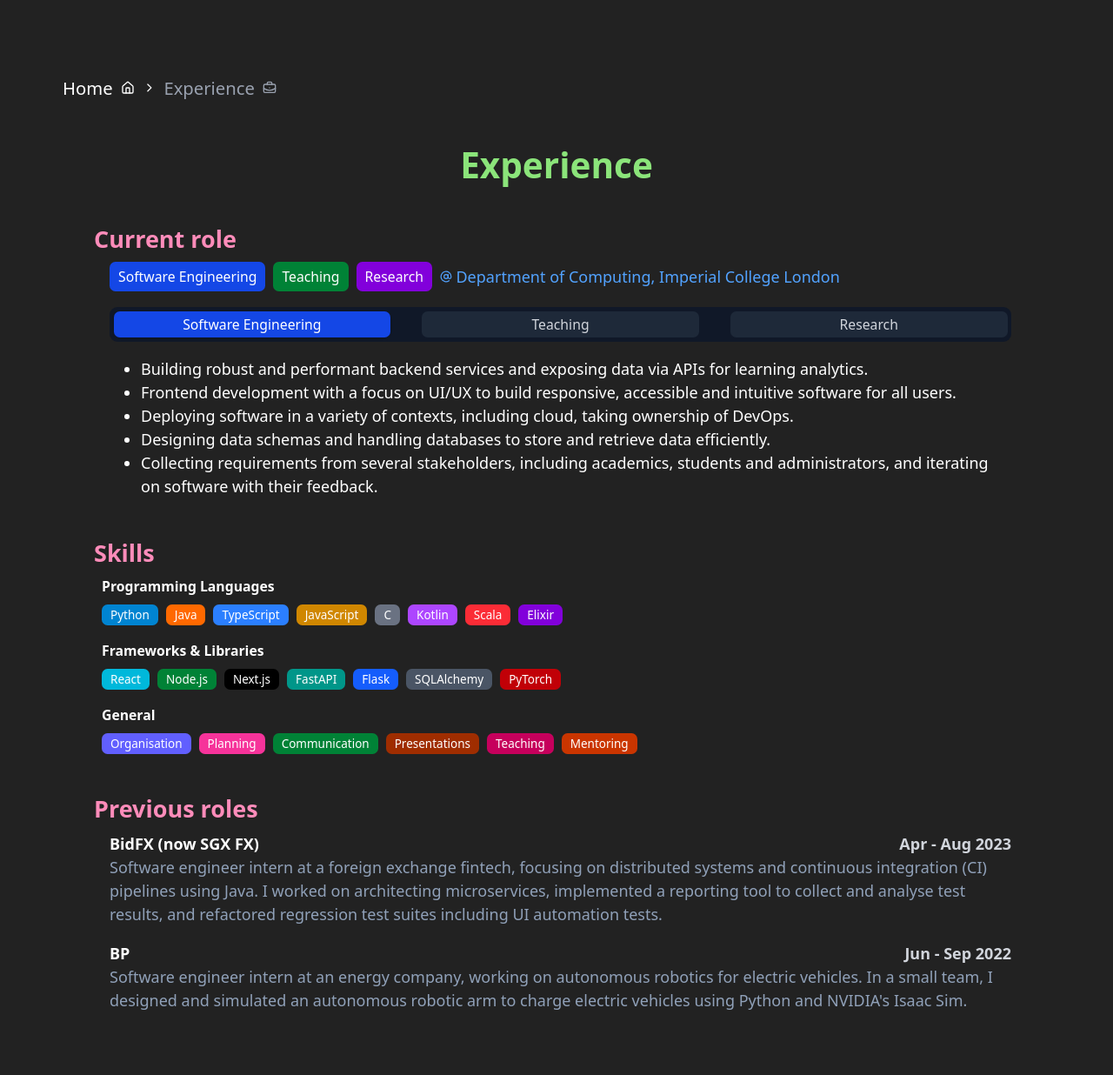
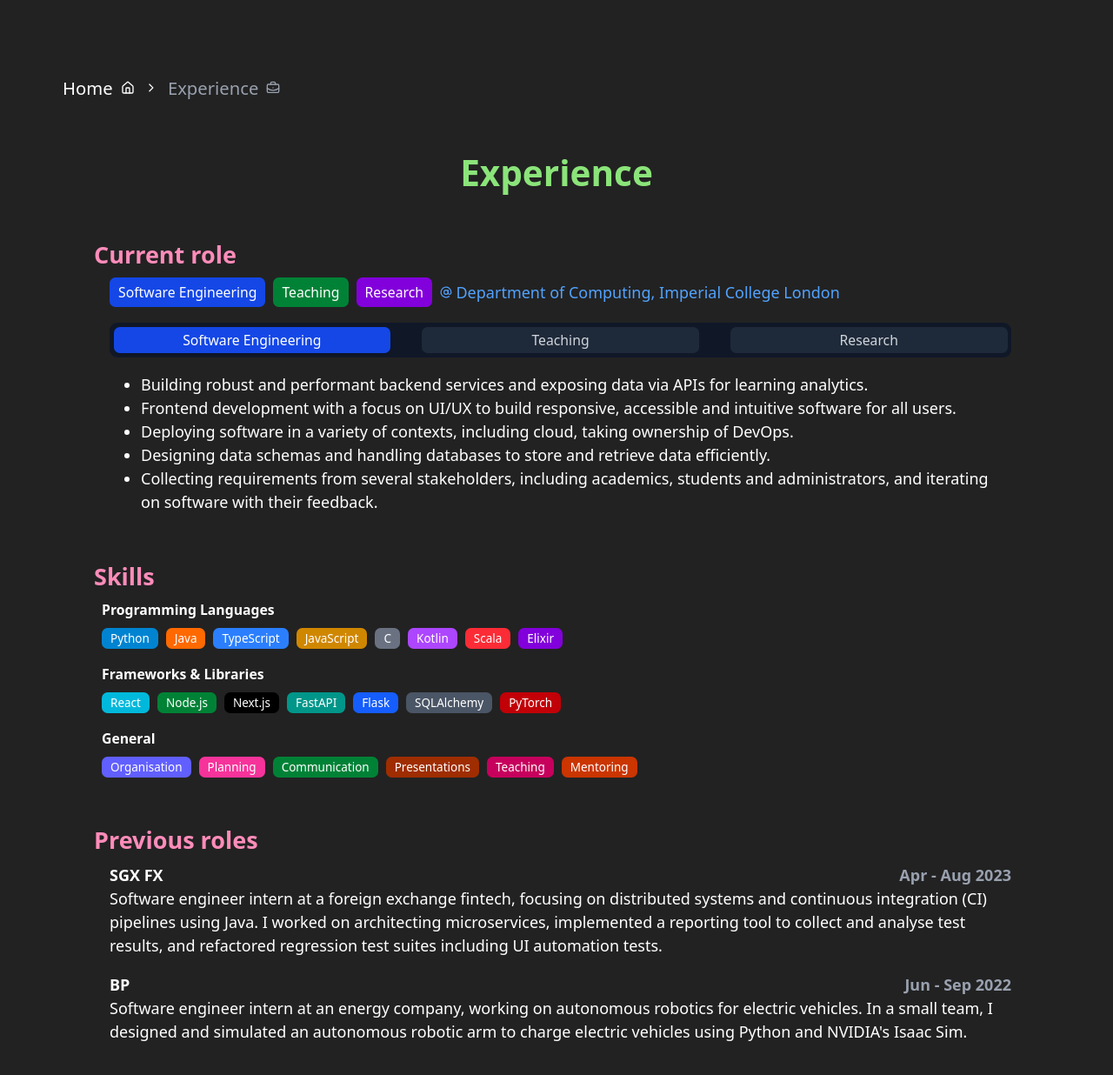
Before and after one commit to zaki-amin/zaki-amin.github.io, a Next.js app: page /experience in a window 1280 px wide. Shown: the top 1236 px of the page at 87% size. Built offline with nearby package versions, Linux system fonts and the light colour scheme.

Commit message:
style: improve spacing and colours

```diff
--- a/src/app/experience/page.tsx
+++ b/src/app/experience/page.tsx
@@ -30,7 +30,7 @@ export default function Experience() {
       <Subsection title='Previous roles'>
         <div className='space-y-4 px-2'>
           <PreviousRole
-            company='BidFX (now SGX FX)'
+            company='SGX FX'
             timespan='Apr - Aug 2023'
             description='Software engineer intern at a foreign exchange fintech, focusing on distributed systems and continuous integration (CI) pipelines using Java. I worked on architecting microservices, implemented a reporting tool to collect and analyse test results, and refactored regression test suites including UI automation tests.'
           />
--- a/src/myComponents/experience/PreviousRole.tsx
+++ b/src/myComponents/experience/PreviousRole.tsx
@@ -15,9 +15,9 @@ const PreviousRole: FC<PreviousRoleProps> = ({
     <div>
       <div className='flex justify-between'>
         <h3 className='font-extrabold'>{company}</h3>
-        <p className='text-gray-300 font-semibold'>{timespan}</p>
+        <p className='text-gray-400 font-semibold'>{timespan}</p>
       </div>
-      <p className='text-slate-400 font-light'>{description}</p>
+      <p className='text-slate-350 font-light'>{description}</p>
     </div>
   )
 }
--- a/src/myComponents/layout/PageFrame.tsx
+++ b/src/myComponents/layout/PageFrame.tsx
@@ -6,7 +6,7 @@ interface PageFrameProps {
 
 const PageFrame: FC<PageFrameProps> = ({ children }) => {
   return (
-    <div className='min-h-screen flex flex-col py-8 md:py-16 gap-4 md:gap-8 px-4 md:px-6 lg:px-8'>
+    <div className='min-h-screen flex flex-col py-8 md:py-16 gap-6 md:gap-10 px-4 md:px-6 lg:px-8'>
       {children}
     </div>
   )
--- a/src/myComponents/navigation/BreadcrumbWithIcon.tsx
+++ b/src/myComponents/navigation/BreadcrumbWithIcon.tsx
@@ -16,7 +16,7 @@ interface BreadcrumbWithIconProps {
 const BreadcrumbWithIcon: FC<BreadcrumbWithIconProps> = ({ icon }) => {
   return (
     <Breadcrumb className='px-1 py-1 md:px-8 md:py-3'>
-      <BreadcrumbList className="text-[10px] md:text-sm gap-0.5 md:gap-2">
+      <BreadcrumbList className="text-[10px] md:text-sm gap-2">
         <BreadcrumbItem>
           <BreadcrumbLink href='/' className="[&>svg]:w-3 [&>svg]:h-3 md:[&>svg]:w-5 md:[&>svg]:h-5">
             <HomeIcon />
```
